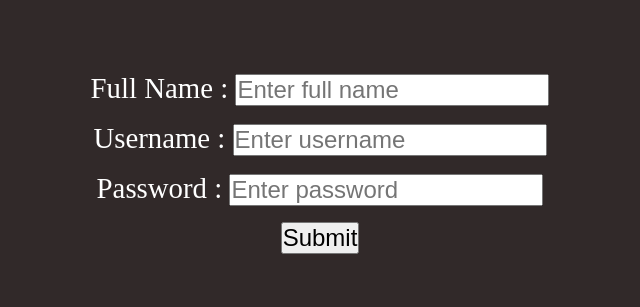
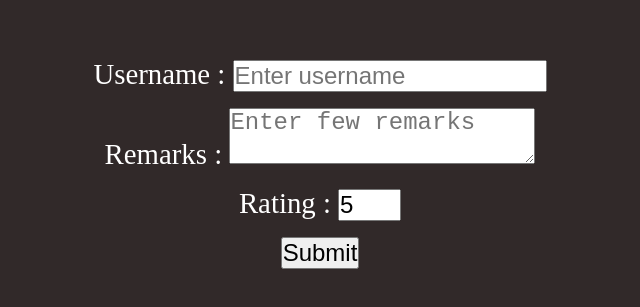
Before and after one commit to sanjeevkoshti/React-Learning, a React (Vite) app: page / in a window 1280 px wide. Shown: the part 237-544 px from the top of the page, without its empty margins (320-960 px from the left). Built offline with nearby package versions, Linux system fonts and the light colour scheme.

Commit message:
create comment form component

```diff
--- /dev/null
+++ b/src/forms/CommentForm.jsx
@@ -0,0 +1,79 @@
+import { useState } from "react";
+
+export default function CommentForm() {
+
+    let [formData, setFormData] = useState({
+        userName: "",
+        remarks: "",
+        rating: "5",
+    })
+    let handleChange = (e) => {
+        setFormData({
+            ...formData,
+            [e.target.name]: e.target.value,
+        })
+    }
+    let handleSubmit = (e) => {
+        e.preventDefault();
+        console.log(formData);
+        setFormData({
+            userName: "",
+            remarks: "",
+            rating: "5",
+        })
+
+    }
+    return (
+        <>
+            <form style={formStyle} onSubmit={handleSubmit}>
+                <div>
+                <label htmlFor="userName" style={{ fontSize: "1.8rem", color: "white" }}>Username : </label>
+                <input
+                    type="text"
+                    placeholder="Enter username"
+                    value={formData.userName}
+                    onChange={handleChange}
+                    id="userName"
+                    name="userName"
+                    style={{ fontSize: "1.5rem" }}
+                />
+                </div>
+                <div>
+                <label htmlFor="remarks" style={{ fontSize: "1.8rem", color: "white" }}>Remarks : </label>
+                <textarea
+                    placeholder="Enter few remarks"
+                    value={formData.remarks}
+                    onChange={handleChange}
+                    id="remarks"
+                    name="remarks"
+                    style={{ fontSize: "1.5rem" }}
+                >
+                </textarea>
+                </div>
+                <div>
+                <label htmlFor="rating" style={{ fontSize: "1.8rem", color: "white" }}>Rating : </label>
+                <input
+                    type="number"
+                    placeholder="Enter rating"
+                    value={formData.rating}
+                    onChange={handleChange}
+                    id="rating"
+                    name="rating"
+                    min={0}
+                    max={5}
+                    style={{ fontSize: "1.5rem" }}
+                />
+                </div>
+                <button style={{ fontSize: "1.5rem", cursor: "pointer" }}>Submit</button>
+            </form>
+        </>
+    );
+}
+
+let formStyle = {
+    display: "flex",
+    flexDirection: "column",
+    alignItems: "center",
+    justifyContent: "center",
+    gap: "1rem",
+}
--- a/src/forms/Forms.jsx
+++ b/src/forms/Forms.jsx
@@ -1,9 +1,11 @@
 import Form from "./Form";
+import CommentForm from "./CommentForm";
 
 export default function Forms(){
     return(
         <>
-            <Form/>
+            <CommentForm/>
+            {/* <Form/> */}
         </>
     );
 }
```
